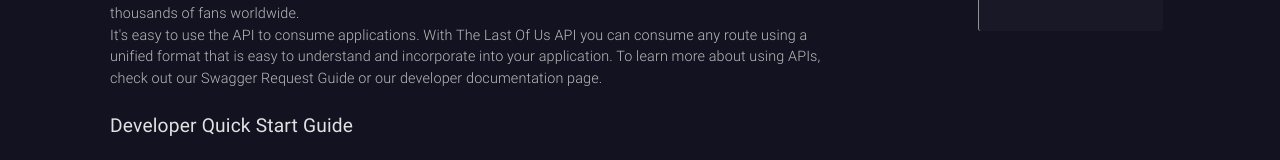
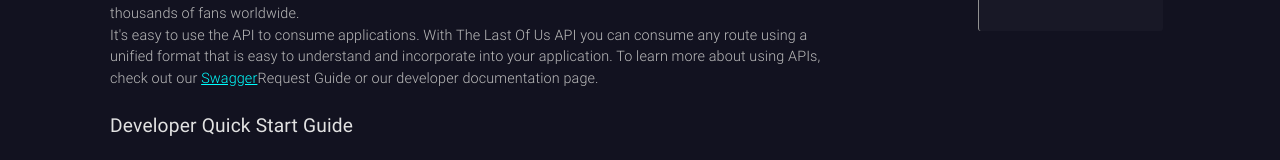
Before and after one commit to MaiconGlobes/The-Last-Of-Us-API, a React (Create React App) app in the folder wwwroot/: page / in a window 1280 px wide. Shown: the part 2387-2547 px from the top of the page. Built offline with nearby package versions, Linux system fonts and the light colour scheme.

Commit message:
Commit de segurança

```diff
--- a/wwwroot/public/reset.css
+++ b/wwwroot/public/reset.css
@@ -2,6 +2,10 @@
   margin: 0;
   padding: 0;
   box-sizing: border-box;
+}
+
+.link-swagger {
+  color: aqua;
 }
 
 body::-webkit-scrollbar {
--- a/wwwroot/src/frames/docs/introduction/index.tsx
+++ b/wwwroot/src/frames/docs/introduction/index.tsx
@@ -1,4 +1,5 @@
 import { Box } from '@mui/material';
+import { Link } from 'react-router-dom';
 import Texto from '../../../components/texto';
 
 const IntroductionFrame = () => {
@@ -38,8 +39,11 @@
           It's easy to use the API to consume applications. With The Last Of Us
           API you can consume any route using a unified format that is easy to
           understand and incorporate into your application. To learn more about
-          using APIs, check out our Swagger Request Guide or our developer
-          documentation page.
+          using APIs, check out our{' '}
+          <Link to='/swagger/index.html' className='link-swagger'>
+            Swagger
+          </Link>
+          Request Guide or our developer documentation page.
         </Texto>
         <Texto
           styles={{
```
